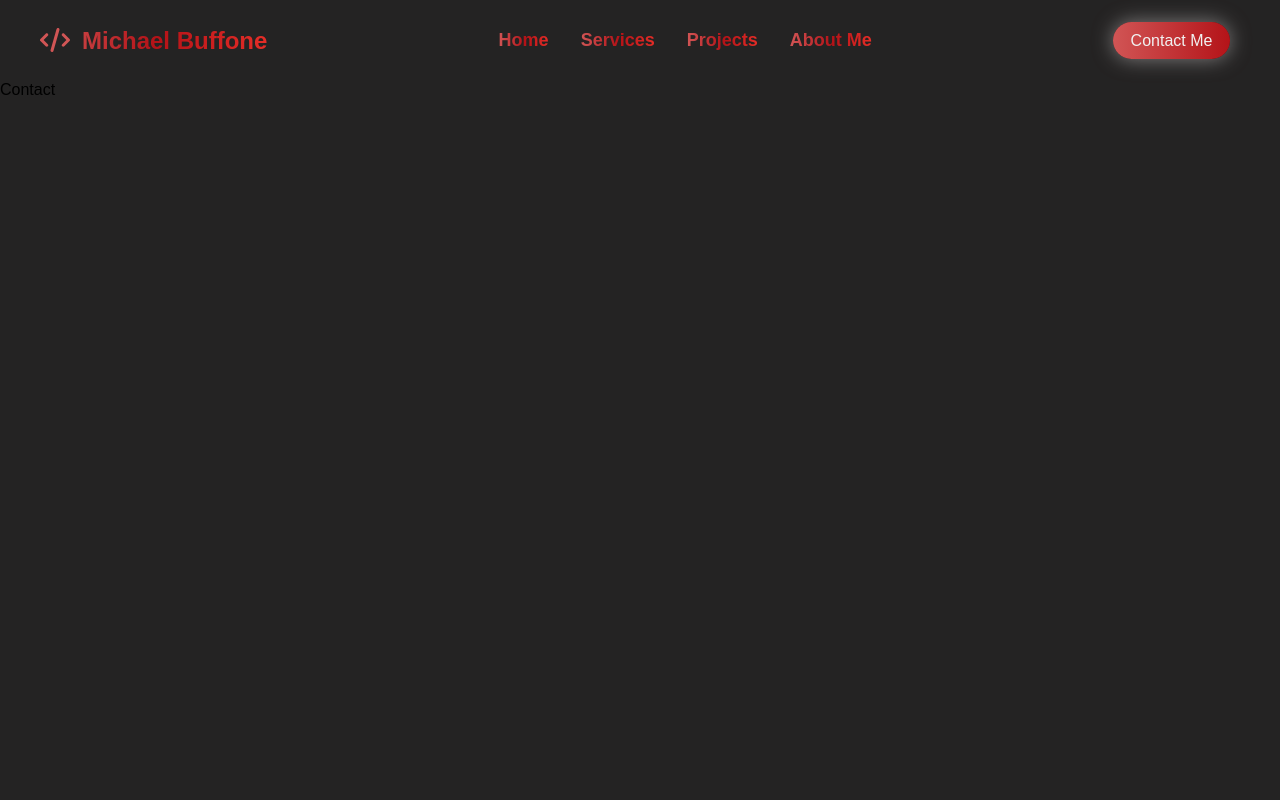
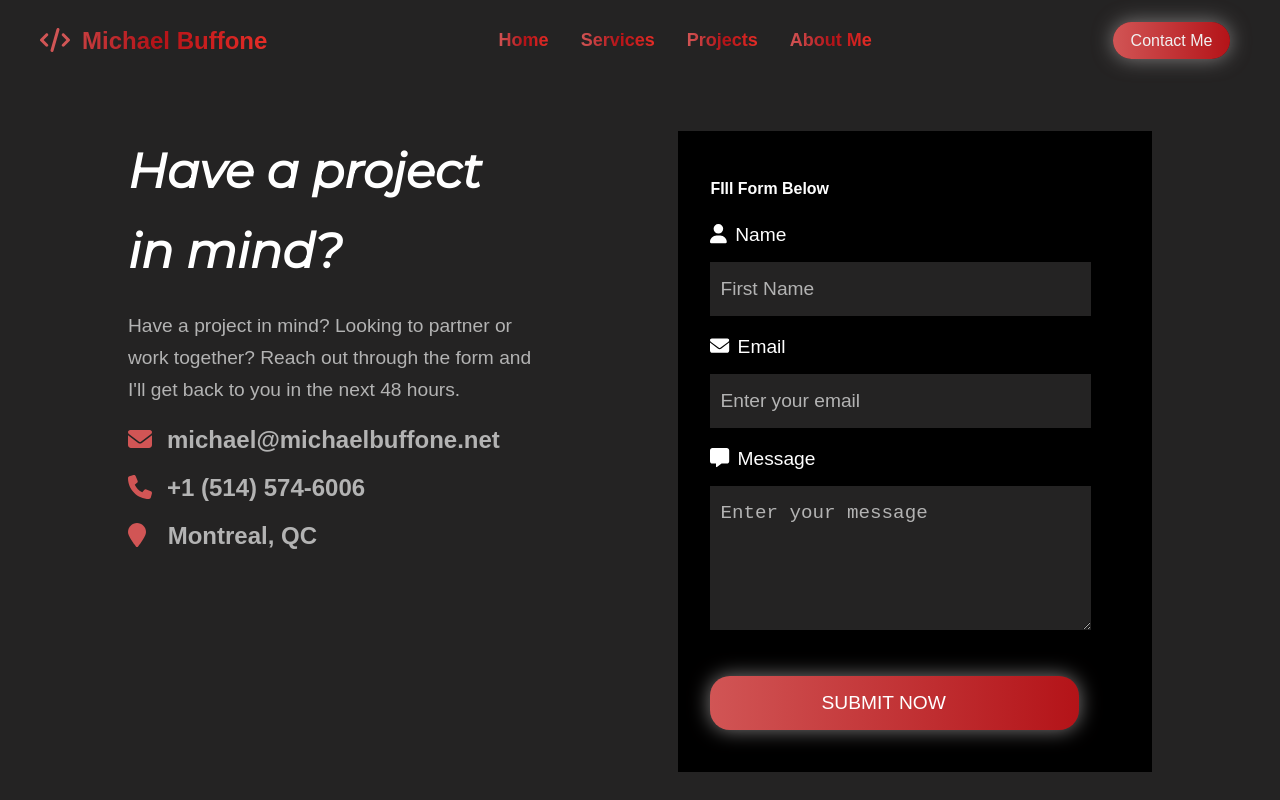
Before and after one commit to BMike84/portfolio, a React (Create React App) app: page /contact in a window 1280 px wide. Shown: the top 800 px of the page. Built offline with nearby package versions, Linux system fonts and the light colour scheme.

Commit message:
added contact form need to add success message and error messages

```diff
--- a/package.json
+++ b/package.json
@@ -3,6 +3,7 @@
   "version": "0.1.0",
   "private": true,
   "dependencies": {
+    "@emailjs/browser": "^3.7.0",
     "@fortawesome/fontawesome-svg-core": "^6.2.0",
     "@fortawesome/free-brands-svg-icons": "^6.2.0",
     "@fortawesome/free-regular-svg-icons": "^6.2.0",
@@ -11,11 +12,9 @@
     "@testing-library/jest-dom": "^5.16.5",
     "@testing-library/react": "^13.3.0",
     "@testing-library/user-event": "^13.5.0",
-    "bootstrap": "^5.2.0",
     "react": "^18.2.0",
-    "react-bootstrap": "^2.5.0",
     "react-dom": "^18.2.0",
-    "react-icons": "^4.4.0",
+    "react-hook-form": "^7.34.2",
     "react-multi-carousel": "^2.8.2",
     "react-responsive-carousel": "^3.2.23",
     "react-router-dom": "^6.3.0",
--- a/src/components/Contact/Contact.js
+++ b/src/components/Contact/Contact.js
@@ -1,7 +1,37 @@
 import React from "react";
+//files
+import footerContacts from "../Footer/FooterContact.js";
+import ContactForm from "./ContactForm.js";
+import Footer from "../Footer/Footer";
+//Scss
+import "./Contact.scss";
 
 const Contact = () => {
-  return <div className="div">Contact</div>;
+  return (
+    <>
+      <div id="contact">
+        <div className="contact-info">
+          <h1>Have a project in mind?</h1>
+          <p>
+            Have a project in mind? Looking to partner or work together? Reach
+            out through the form and I'll get back to you in the next 48 hours.
+          </p>
+          {footerContacts.map((item) => {
+            return (
+              <h2>
+                <span>{item.icon}</span>
+                {item.title}
+              </h2>
+            );
+          })}
+        </div>
+        <div className="contact-form">
+          <ContactForm />
+        </div>
+      </div>
+      <Footer />
+    </>
+  );
 };
 
 export default Contact;
--- a/src/components/Contact/Contact.scss
+++ b/src/components/Contact/Contact.scss
@@ -0,0 +1,82 @@
+@import '../variables';
+@import url('https://fonts.googleapis.com/css2?family=Montserrat:ital@1&display=swap');
+
+
+#contact {
+  width: 80%;
+  margin: 50px auto;
+  display: flex;
+  justify-content: space-between;
+}
+
+.contact-info {
+  width: 40%;
+  color: $lightgrey;
+
+  h1 {
+    font-size: 3rem;
+    color: white;
+    line-height: 5rem;
+    font-family: 'Montserrat', sans-serif;
+    margin-bottom: 10px;
+    margin-top: 0;
+  }
+
+  p {
+    font-size: 1.2rem;
+    line-height: 2rem;
+  }
+
+  span {
+    color: $mainRed;
+    padding-right: 15px;
+  }
+}
+
+.contact-form {
+  background-color: #000;
+  color: white;
+  width: 40%;
+  height: 100%;
+  padding: 22px 32px;
+
+  form {
+    display: flex;
+    align-items: flex-start;
+    flex-direction: column;
+    width: 100%;
+    font-size: 1.2rem;
+
+    div {
+      width: 100%;
+      display: flex;
+      flex-direction: column;
+      gap: 1rem;
+
+      label {
+        display: flex;
+        gap: 0.5rem;
+      }
+
+      input, textarea {
+        width: 90%;
+        margin-bottom: 20px;
+        padding-top: 16px;
+        padding-bottom: 16px;
+        padding-left: 10px;
+        border: 0px solid #000;
+        background-color: $mainBackground;
+        font-size: 1.2rem;
+        color: white;
+      }
+      textarea {
+        height: 7rem;
+      }
+
+      ::placeholder {
+        color: $lightgrey;
+      }
+    }
+
+  }
+}
--- /dev/null
+++ b/src/components/Contact/ContactForm.js
@@ -0,0 +1,86 @@
+import React, { useRef } from "react";
+import emailjs from "@emailjs/browser";
+
+import { FontAwesomeIcon } from "@fortawesome/react-fontawesome";
+
+function ContactForm() {
+  const name = useRef(null);
+  const email = useRef(null);
+  const message = useRef(null);
+
+  const form = useRef();
+
+  const sendEmail = (e) => {
+    e.preventDefault();
+
+    emailjs
+      .sendForm(
+        "service_3gaw26l",
+        "template_31bbt7t",
+        form.current,
+        "PUrMfxdGI8-Tr0y_c"
+      )
+      .then(
+        (result) => {
+          console.log(result.text);
+        },
+        (error) => {
+          console.log(error.text);
+        }
+      );
+
+    e.target.reset();
+  };
+  return (
+    <form ref={form} onSubmit={sendEmail}>
+      <h5>FIll Form Below</h5>
+      <div>
+        <label>
+          <span>
+            <FontAwesomeIcon icon="fa-solid fa-user" />
+          </span>
+          Name
+        </label>
+        <input
+          ref={name}
+          type="text"
+          name="user_name"
+          placeholder="First Name"
+          required
+        />
+      </div>
+      <div>
+        <label>
+          <span>
+            <FontAwesomeIcon icon="fa-solid fa-envelope" />
+          </span>
+          Email
+        </label>
+        <input
+          ref={email}
+          type="email"
+          name="user_email"
+          placeholder="Enter your email"
+          required
+        />
+      </div>
+      <div>
+        <label>
+          <span>
+            <FontAwesomeIcon icon="fa-solid fa-message" />
+          </span>
+          Message
+        </label>
+        <textarea
+          ref={message}
+          name="message"
+          placeholder="Enter your message"
+          required
+        />
+        <input className="btn-grad" type="submit" value="Submit Now" />
+      </div>
+    </form>
+  );
+}
+
+export default ContactForm;
--- a/src/components/Projects/ShopifyProjects.js
+++ b/src/components/Projects/ShopifyProjects.js
@@ -12,7 +12,7 @@ const ShopifyProjects = [
     image: landing,
     image2: summer,
     image3: collection,
-    link: "https://routes-clothes.myshopify.com/?_ab=0&_fd=0&_sc=1",
+    link: "https://jfdj0xthlbxfepb1-61681828005.shopifypreview.com",
     description: "Clothing Store built on shopify",
     title: "Routes Clothes",
   },
@@ -21,7 +21,7 @@ const ShopifyProjects = [
     image: galaxy,
     image2: affiliate,
     image3: landingBox,
-    link: "https://galaxy-box-11.myshopify.com/?_ab=0&_fd=0&_sc=1",
+    link: "https://a04p8uvensbzc5se-65940455671.shopifypreview.com",
     description: "Galaxy Box Product",
     title: "Galaxy Box",
   },
```
Also changed, not shown: src/App.js (+7 -1 lines), 1 other file (tests, documents, lock files or other folders).
